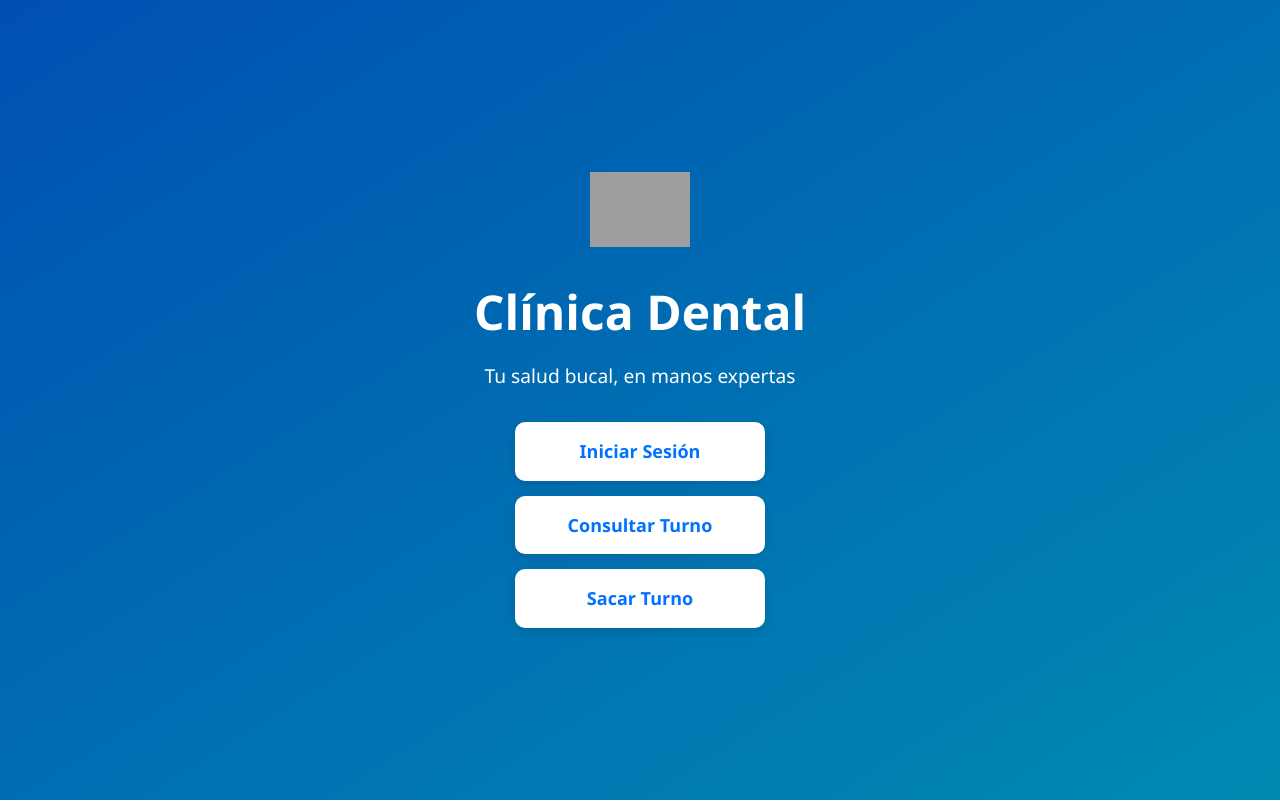
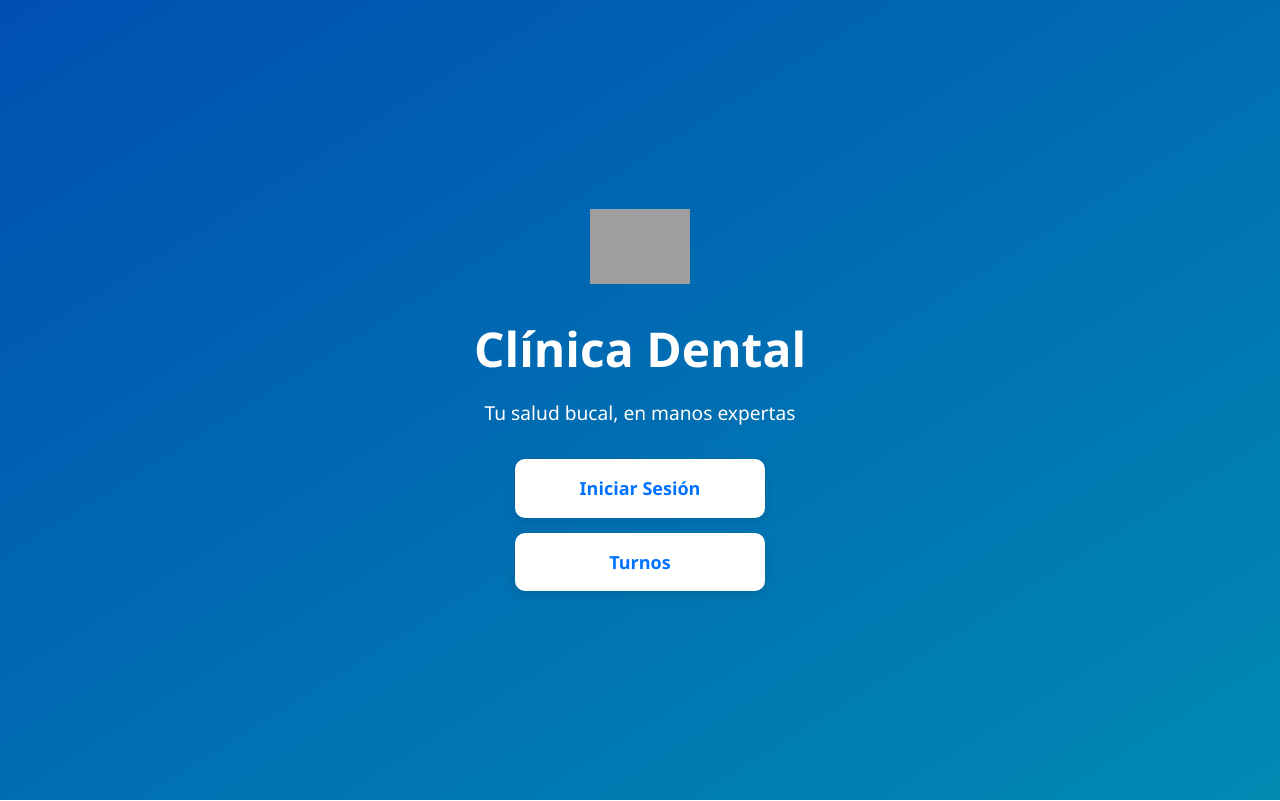
Before and after one commit to 07Ale07/clinica, a PHP site: page / in a window 1280 px wide. Shown: the top 801 px of the page. Run offline with PHP 8.4, Linux system fonts and the light colour scheme; grey boxes are pictures that could not be loaded.

Commit message:
sacando mjs de mas

```diff
--- a/web/index.php
+++ b/web/index.php
@@ -14,8 +14,7 @@
       <p class="subtitulo">Tu salud bucal, en manos expertas</p>
       <div class="btn-group">
         <a href="vista/inicio_sesion.php" class="btn">Iniciar Sesión</a>
-        <a href="vista/pacientes/" class="btn">Consultar Turno</a>
-        <a href="vista/pacientes/" class="btn">Sacar Turno</a>
+        <a href="vista/pacientes/" class="btn">Turnos</a>
       </div>
     </div>
   </div>
--- a/web/vista/inicio_sesion.php
+++ b/web/vista/inicio_sesion.php
@@ -14,7 +14,6 @@ unset($_SESSION['error']);
     <div class="login-container">
         <img src="https://cdn-icons-png.flaticon.com/512/3726/3726789.png" alt="Clínica Dental Logo" class="logo">
         <h2>Clínica Dental</h2>
-        <p class="subtitle">Accede a tu cuenta como paciente, odontólogo o administrador</p>
 
         <?php if ($error): ?>
             <div class="error-msg"><?php echo $error; ?></div>
```
